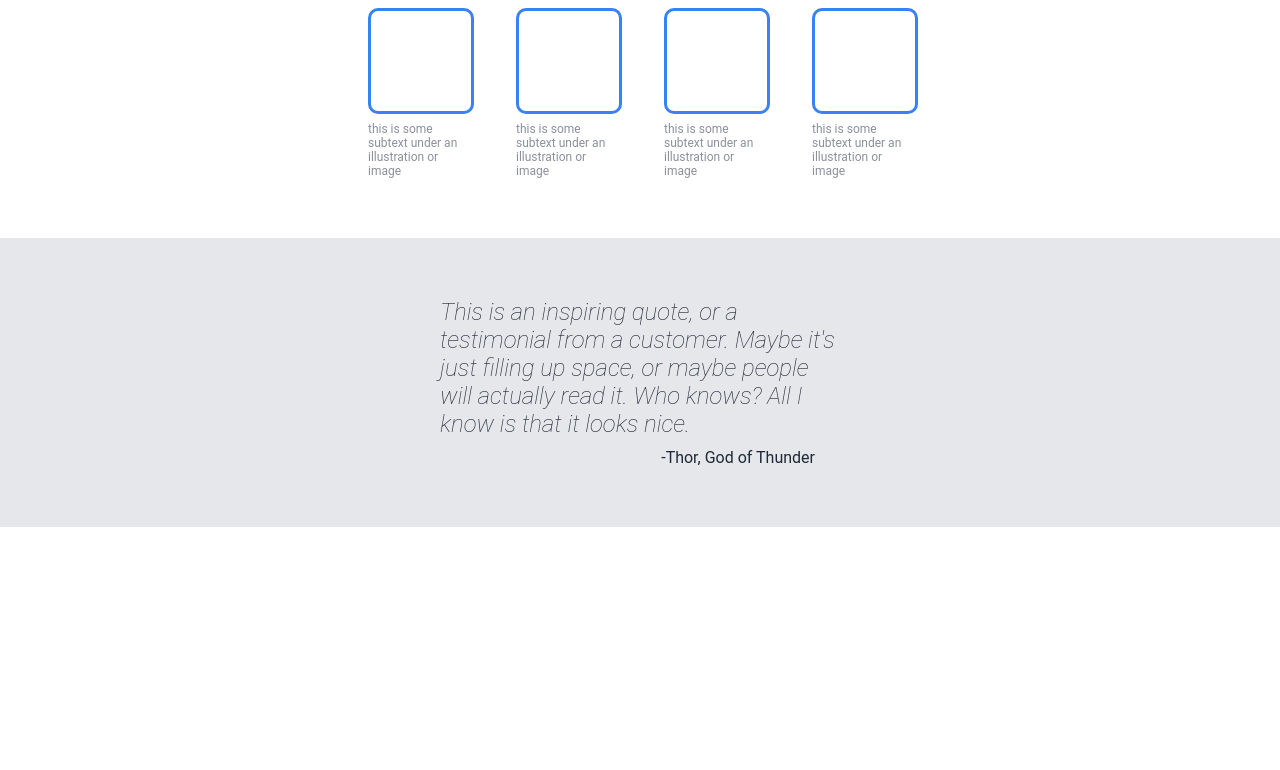
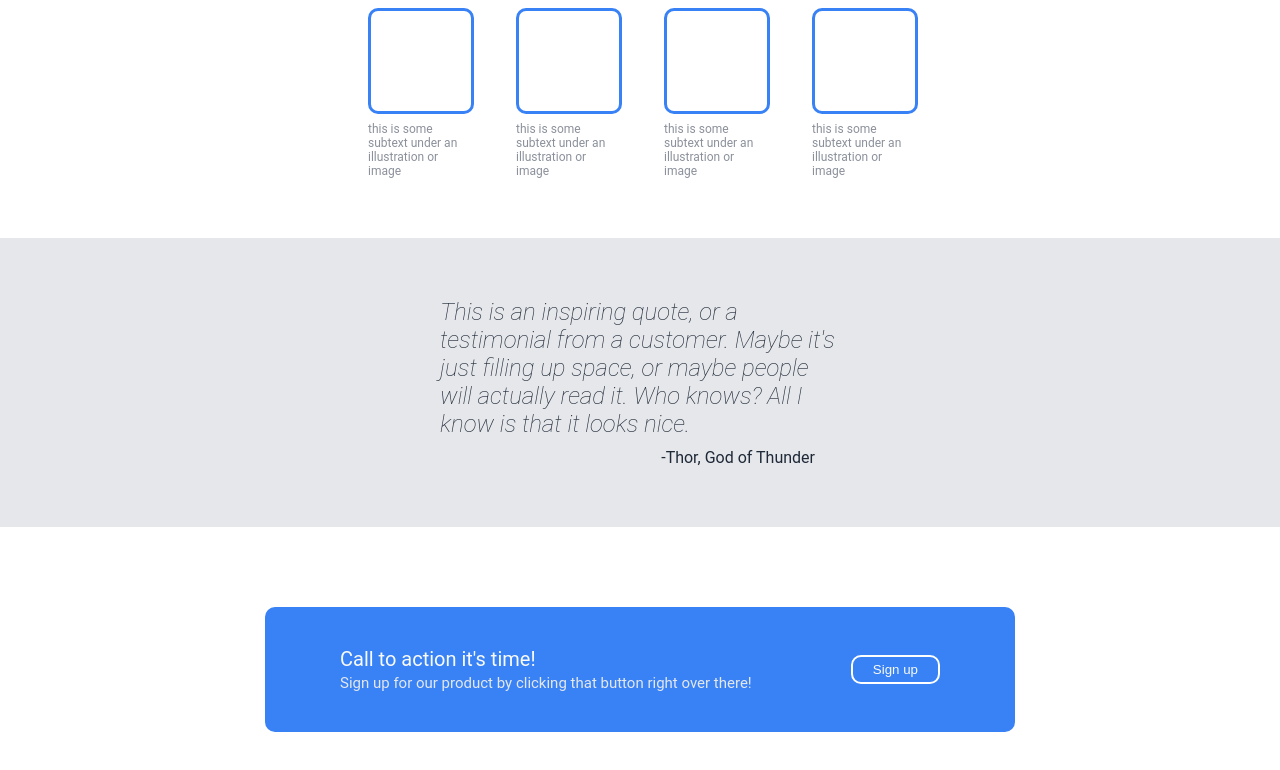
Before and after one commit to ReySuri/TOP_repo, a plain HTML site: page TOP_website/index.html in a window 1280 px wide. Shown: the part 412-1182 px from the top of the page. Before the commit the page ends 939 px from the top, so only its background shows below. Drawn offline with Linux system fonts and the light colour scheme.

Commit message:
added fourth section of website

```diff
--- a/TOP_website/index.html
+++ b/TOP_website/index.html
@@ -70,5 +70,17 @@
         </div>
         <div class="author">-Thor, God of Thunder</div>
     </div>
+    <div class="fourth-container">
+        <div class="modal">
+            <div class="modal-left">
+                <div class="modal-top">Call to action it's time!</div>
+                <div class="modal-text">Sign up for our product by clicking
+                    that button right over there!</div>
+            </div>
+            <div class="modal-right">
+                <div class="button-2"><button>Sign up</button></div>
+            </div>
+        </div>
+    </div>
 </body>
 </html>
--- a/TOP_website/style.css
+++ b/TOP_website/style.css
@@ -87,7 +87,7 @@ a{
     color: white;
     border: none;
     border-radius: 8px;
-    background: rgb(39, 142, 220);
+    background: #3882F6;
     padding: 5px 16px;
 }
 
@@ -132,6 +132,7 @@ a{
     padding: 60px;
     justify-content: center;
     align-items: center;
+    margin-bottom: 30px;
 }
 
 .quote{
@@ -152,3 +153,46 @@ a{
     display: flex;
     justify-content: flex-end;
 }
+
+.fourth-container{
+    display: flex;
+    justify-content: center;
+    align-items: center;
+    padding: 50px;
+}
+
+.modal{
+    display: flex;
+    background-color: #3882F6;
+    border-radius: 10px;
+    padding: 40px 75px;
+    width: 600px;
+}
+
+.modal-left{
+    flex: 1;
+}
+
+.modal-top{
+    margin-bottom: 3px;
+    color: #F9FAF8;
+    font-size: 20px;
+}
+
+.modal-text{
+    color: #E5E7EB;
+    font-size: 15px;
+}
+
+.modal-right{
+    display: flex;
+    align-items: center;
+}
+
+.button-2 button{
+    background-color: transparent;
+    border-radius: 10px;
+    border: 2px solid white;
+    padding: 5px 20px;
+    color: #F9FAF8;
+}
```
